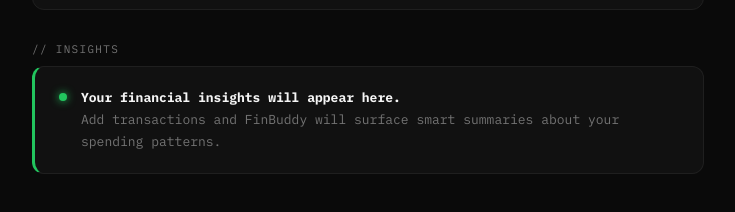
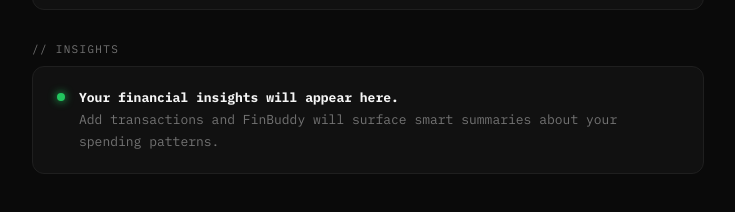
Before and after one commit to maxwell-hash85/FinBuddy, a React (Vite) app: page / in a window 1280 px wide. Shown: the part 824-1036 px from the top of the page, without its empty margins (272-1007 px from the left). Built offline with nearby package versions, Linux system fonts and the light colour scheme.

Commit message:
Update Insights.jsx

```diff
--- a/src/components/Insights.jsx
+++ b/src/components/Insights.jsx
@@ -87,7 +87,6 @@
         style={{
           background: COLORS.surface,
           border: `1px solid ${COLORS.border}`,
-          borderLeft: `3px solid ${COLORS.green}`,
           borderRadius: "12px",
           padding: "1.25rem 1.5rem",
           display: "flex",
```
